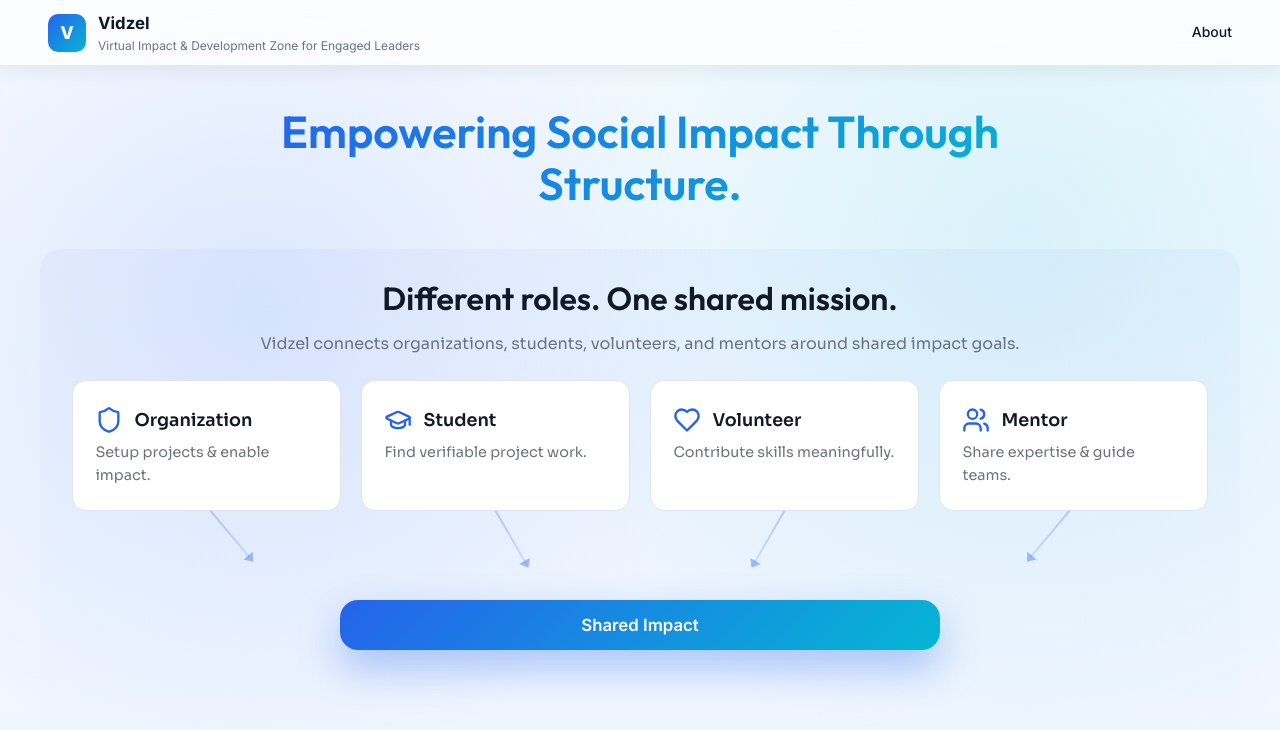
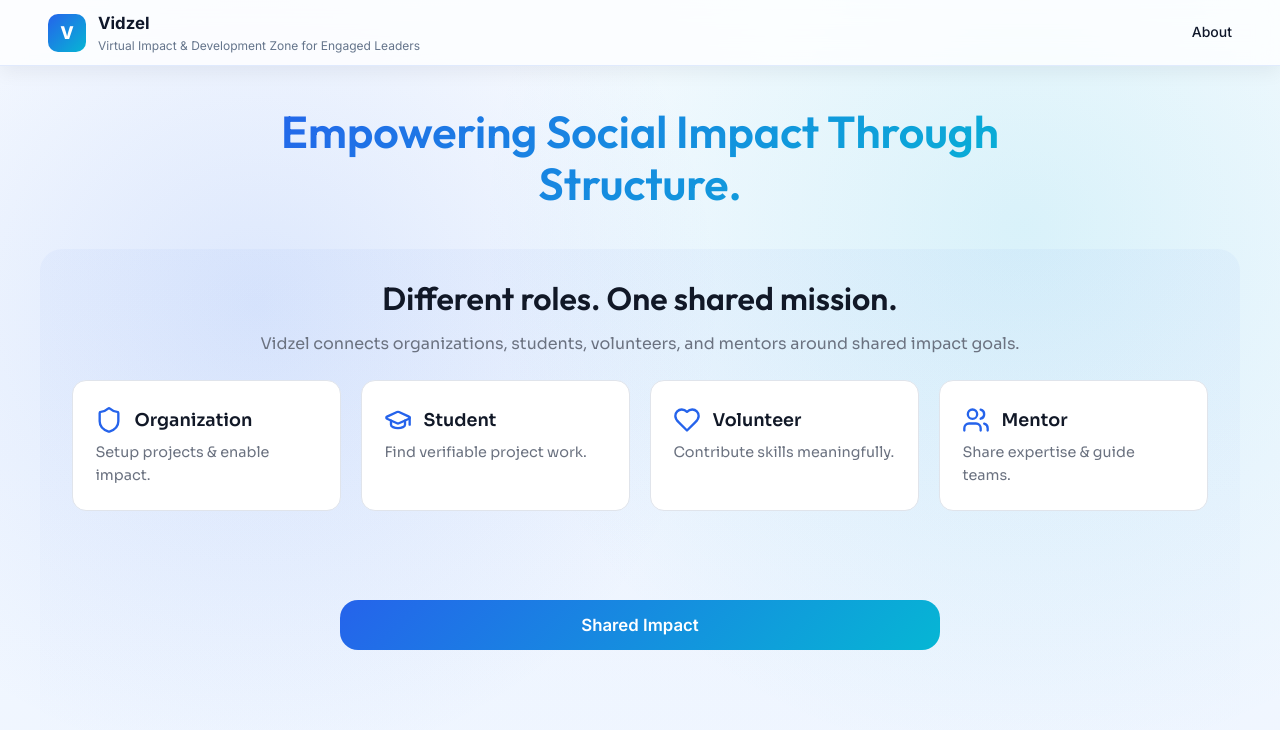
Before and after one commit to Mallahi10/vidzel, a Next.js app: page / in a window 1280 px wide. Shown: the top 730 px of the page. Built offline with nearby package versions, Linux system fonts and the light colour scheme.

Commit message:
Fix login redirect to /dashboard

```diff
--- a/src/app/page.module.css
+++ b/src/app/page.module.css
@@ -31,7 +31,7 @@
   font-weight: 600;
   line-height: 1.15;
 
-  /* Desktop gradient text */
+  /* Desktop gradient */
   background: linear-gradient(135deg, #2563eb, #06b6d4);
   -webkit-background-clip: text;
   background-clip: text;
@@ -128,62 +128,17 @@
   height: 28px;
   color: #2563eb;
   stroke: #2563eb;
-  flex-shrink: 0;
 }
 
 .roleTitle {
   margin: 0;
   font-size: 1.1rem;
   font-weight: 600;
-  line-height: 32px;
 }
 
 .roleDesc {
   font-size: 0.9rem;
   color: #6b7280;
-}
-
-/* =============================
-   ARROWS
-============================= */
-
-.arrowsArea {
-  position: absolute;
-  top: 80px;
-  left: 0;
-  width: 100%;
-  display: grid;
-  grid-template-columns: repeat(4, 1fr);
-  justify-items: center;
-  z-index: 2;
-  pointer-events: none;
-}
-
-.arrow {
-  width: 2px;
-  height: 110px;
-  background: linear-gradient(
-    to bottom,
-    rgba(37, 99, 235, 0.4),
-    rgba(37, 99, 235, 0.15)
-  );
-  position: relative;
-}
-
-.arrow:nth-child(1) { transform: rotate(-40deg); }
-.arrow:nth-child(2) { transform: rotate(-30deg); }
-.arrow:nth-child(3) { transform: rotate(30deg); }
-.arrow:nth-child(4) { transform: rotate(40deg); }
-
-.arrow::after {
-  content: "";
-  position: absolute;
-  bottom: -6px;
-  left: 50%;
-  transform: translateX(-50%);
-  border-left: 6px solid transparent;
-  border-right: 6px solid transparent;
-  border-top: 8px solid rgba(37, 99, 235, 0.4);
 }
 
 /* =============================
@@ -195,7 +150,6 @@
   bottom: 90px;
   left: 50%;
   transform: translateX(-50%);
-  z-index: 4;
 }
 
 .impactBadge {
@@ -209,7 +163,6 @@
   justify-content: center;
   font-weight: 600;
   font-size: 1.05rem;
-  box-shadow: 0 18px 40px rgba(37, 99, 235, 0.35);
 }
 
 /* =============================
@@ -219,10 +172,6 @@
 @media (max-width: 900px) {
   .rolesGrid {
     grid-template-columns: repeat(2, 1fr);
-  }
-
-  .arrowsArea {
-    display: none;
   }
 
   .impactNetwork {
@@ -236,20 +185,32 @@
   }
 }
 
-/* 🔥 MOBILE FIXES (CRITICAL) */
+/* =============================
+   MOBILE BRAND POLISH
+============================= */
+
 @media (max-width: 520px) {
+
+  /* 🔥 Hero title: brand blue gradient (mobile-safe) */
   .title {
-    font-size: 1.35rem;
+    font-size: 1.4rem;
     line-height: 1.25;
 
-    /* 🔥 Disable gradient on mobile */
-    background: none;
-    -webkit-text-fill-color: #111827;
-    color: #111827;
+    background: linear-gradient(135deg, #2563eb, #06b6d4);
+    -webkit-background-clip: text;
+    background-clip: text;
+    -webkit-text-fill-color: transparent;
   }
 
+  /* 🔵 Journey title: solid brand blue */
   .journeyTitle {
     font-size: 1.25rem;
+    color: #2563eb;
+  }
+
+  /* 🌫 Subtitle stays soft */
+  .journeySubtitle {
+    color: #475569;
   }
 
   .rolesGrid {
```
